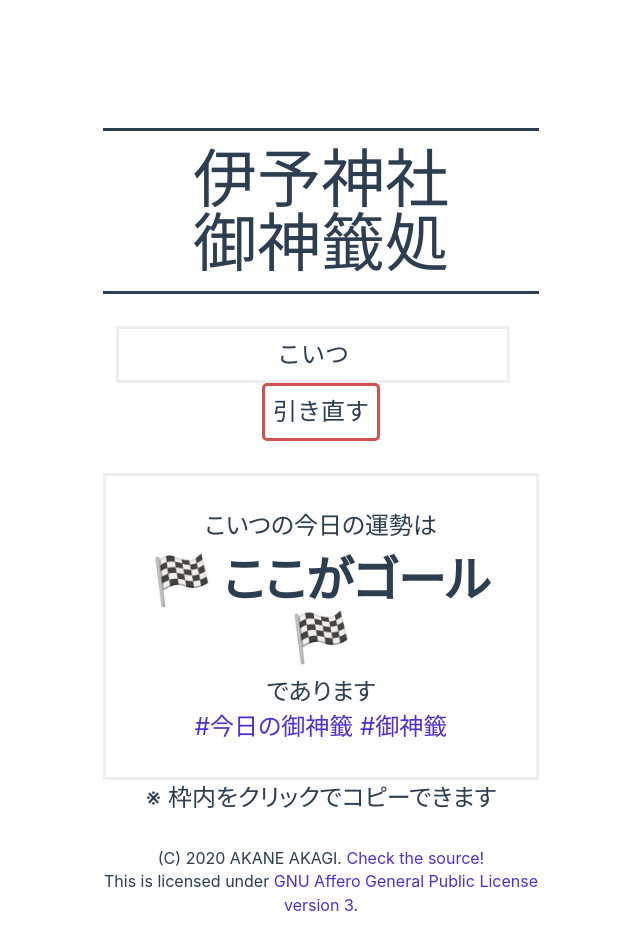
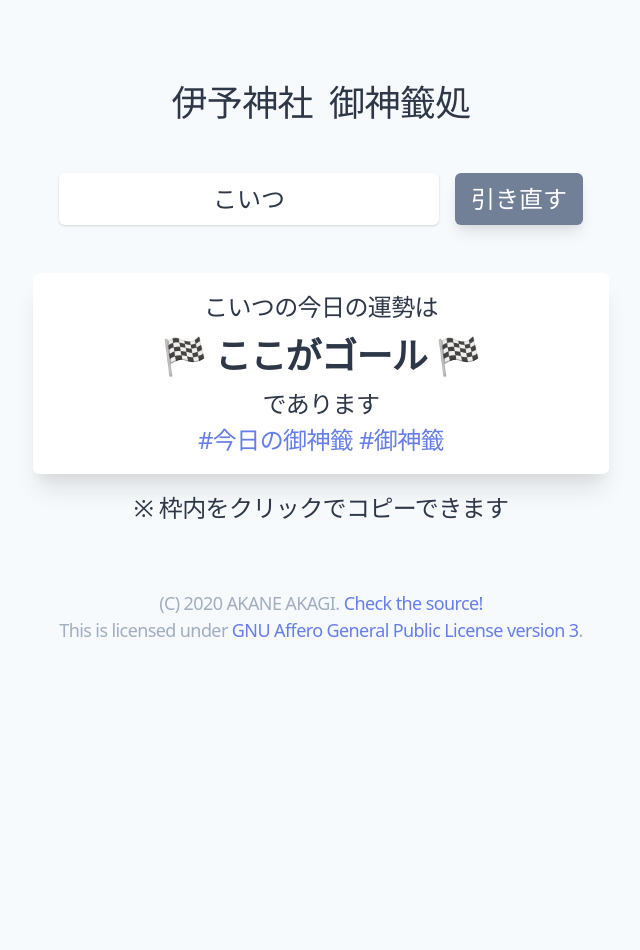
Before and after one commit to akaregi/Omikuji-Machine, a Vue app: page / in a window 1280 px wide. Shown: the top 950 px of the page, without its empty margins (319-959 px from the left). After the commit the page ends 800 px from the top, so only its background shows below. Built offline with nearby package versions, Linux system fonts and the light colour scheme.

Commit message:
design: updated by tailwind
Signed-off-by: akaregi <akg.tachibana@gmail.com>

```diff
--- a/src/App.vue
+++ b/src/App.vue
@@ -14,27 +14,14 @@ export default defineComponent({
 })
 </script>
 
-<style>
+<style lang="postcss">
 body {
-  font-size: 24px;
-  font-family:
-    BlinkMacSystemFont,-apple-system,
-    Segoe UI,Roboto,Oxygen,Ubuntu,Cantarell,
-    Fira Sans,Droid Sans,Helvetica Neue,Helvetica,Arial,
-    "Yu Gothic Medium",YuGothic,sans-serif;
+  @apply
+    text-2xl font-sans text-gray-800
+    antialiased subpixel-antialiased
+    leading-normal tracking-tight;
 
-  -webkit-font-smoothing: antialiased;
-  -moz-osx-font-smoothing: grayscale;
-  font-feature-settings: "palt";
-
-  color: #2c3e50;
-  text-align: center;
-  line-height: 1.47;
-
-  max-width: 500px;
-
-  margin: 0 auto !important;
-  margin-top: 6rem !important;
-  padding: 2rem;
+  @apply max-w-screen-sm mr-auto ml-auto !important;
+  @apply bg-gray-100;
 }
 </style>
--- a/src/components/Footer.vue
+++ b/src/components/Footer.vue
@@ -5,19 +5,17 @@
   </footer>
 </template>
 
-<style scoped>
+<style lang="postcss" scoped>
 .footer {
-  margin: 2rem 0;
+  @apply my-8;
+  @apply text-lg text-gray-500;
 
-  font-size: 1rem;
-}
+  a {
+    @apply text-indigo-500;
 
-p {
-  margin: 0;
-}
-
-a, a:visited {
-  text-decoration: none;
-  color: #502fd4;
+    &:hover {
+      @apply text-indigo-800;
+    }
+  }
 }
 </style>
--- a/src/components/Header.vue
+++ b/src/components/Header.vue
@@ -1,20 +1,27 @@
 <template>
   <header class="header">
-    <h1 class="title">伊予神社<br/>御神籤処</h1>
+    <h1 class="title">
+      <span>伊予神社</span>
+      <span>御神籤処</span>
+    </h1>
   </header>
 </template>
 
-<style scoped>
-.title {
-  font-weight: normal;
-  font-size: 4rem;
+<style lang="postcss" scoped>
+.header {
+  @apply my-8;
 
-  line-height: 1;
+  & .title {
+    @apply flex flex-wrap justify-center;
+    @apply py-4;
+    @apply leading-tight text-4xl;
 
-  margin: 0;
-  margin-bottom: 2rem;
-  border-top: 3px solid;
-  border-bottom: 3px solid;
-  padding: 1rem 0;
+    & span {
+      @apply inline-block;
+      @apply px-2;
+
+      @apply whitespace-pre;
+    }
+  }
 }
 </style>
--- a/src/components/OmikujiView.vue
+++ b/src/components/OmikujiView.vue
@@ -2,8 +2,10 @@
   <main class="omikuji">
     <Header />
 
-    <input class="name" type="text" v-model="state.name">
-    <button class="update" v-on:click="update">引き直す</button>
+    <div class="legend">
+      <input class="name" type="text" v-model="state.name">
+      <button class="update" v-on:click="update">引き直す</button>
+    </div>
 
     <Result :state="state" />
 
@@ -55,30 +57,30 @@ export default defineComponent({
 })
 </script>
 
-<style scoped>
-button, input {
-  padding: .5rem;
+<style lang="postcss" scoped>
+.omikuji {
+  @apply m-8 flex flex-col content-center text-center;
 }
 
-button {
-  background: transparent;
+.legend {
+  @apply flex justify-center;
 
-  border: 3px solid #d15151;
-  border-radius: 5px;
-}
+  & button, & input {
+    @apply mx-2 p-2 px-4;
+  }
 
-button:focus, input:focus {
-  border: 3px solid black;
-  outline: none;
-}
+  & input {
+    @apply text-center rounded-md shadow;
+  }
 
-input {
-  display: inline-block;
+  & button {
+    @apply text-white bg-gray-600;
+    @apply rounded-md shadow-lg;
+    @apply transition duration-300 ease-in-out;
 
-  margin-right: 1rem;
-  border: 3px solid #efefef;
-
-  text-align: center;
-
+    &:hover {
+      @apply bg-red-500;
+    }
+  }
 }
 </style>
--- a/src/components/Result.vue
+++ b/src/components/Result.vue
@@ -1,8 +1,8 @@
 <template>
-  <div class="result-page" v-on:click="onCopy">
+  <div class="result" v-on:click="onCopy">
     <p class="copy">
       <span>{{ state.name }}の今日の運勢は</span>
-      <span class="result">{{ state.result }}</span>
+      <span class="wow"><strong>{{ state.result }}</strong></span>
       <span>であります</span>
       <span class="tag">#今日の御神籤 #御神籤</span>
     </p>
@@ -47,45 +47,32 @@ export default defineComponent({
 })
 </script>
 
-<style scoped>
-.result-page {
-  margin: 2rem 0;
+<style lang="postcss" scoped>
+.result {
+  @apply my-8;
 }
 
 .copy {
-  display: flex;
-  flex-direction: column;
+  @apply my-4 p-4;
+  @apply cursor-pointer select-none;
+  @apply rounded-md shadow-xl bg-white;
+  @apply transition duration-300 ease-in-out;
 
-  margin: 0;
-  border: 3px solid #efefef;
-  padding: 2rem;
+  &:active {
+    @apply bg-green-200;
+  }
 
-  cursor: pointer;
-  user-select: none;
+  & .wow {
+    @apply my-2;
+    @apply leading-tight text-4xl;
+  }
 
-  transition: background-color;
-  transition-timing-function: cubic-bezier(0.07, 0.91, 0.24, 1);
-  transition-duration: 1s;
-}
+  & .tag {
+    @apply text-indigo-500;
+  }
 
-.copy:active {
-  background: #ddf8dc;
-}
-
-.result {
-  font-size: 3rem;
-  font-weight: bold;
-
-  line-height: 1.2;
-
-  margin: .5rem 0;
-}
-
-.tag {
-  color: #502fd4;
-}
-
-.footnote {
-  margin: 0;
+  & span {
+    @apply block;
+  }
 }
 </style>
```
